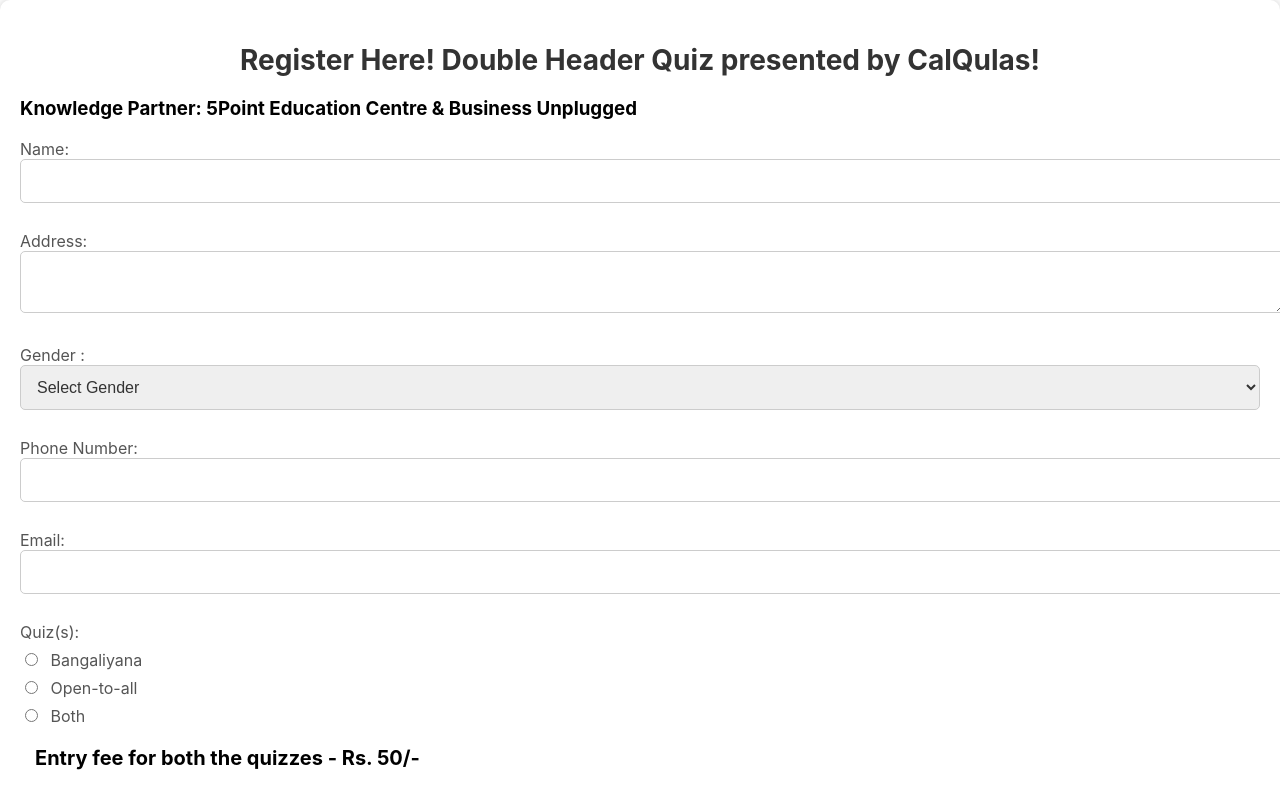
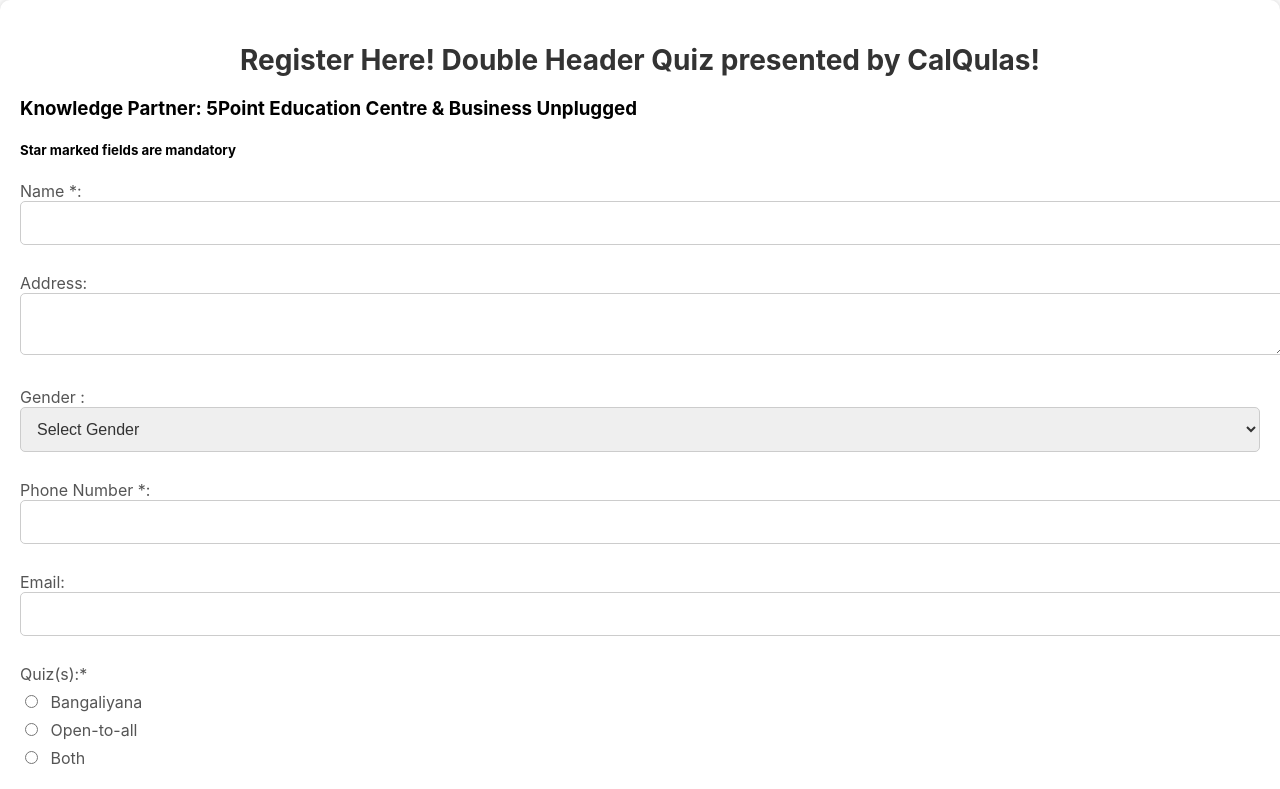
Before and after one commit to Sayan108/quiz-form-sayan, a React (Create React App) app: page / in a window 1280 px wide. Shown: the top 789 px of the page. Built offline with nearby package versions, Linux system fonts and the light colour scheme.

Commit message:
minor changes

```diff
--- a/src/Components/RegistrationForm.jsx
+++ b/src/Components/RegistrationForm.jsx
@@ -70,9 +70,10 @@
     <div className="form-container">
       <h2>Register Here! Double Header Quiz presented by CalQulas!</h2>
       <h3>Knowledge Partner: 5Point Education Centre & Business Unplugged</h3>
+      <h5>Star marked fields are mandatory</h5>
       <form name="submit-to-google-sheet" encType="multipart/form-data">
         <label>
-          Name:
+          Name *:
           <input
             type="text"
             name="name"
@@ -107,7 +108,7 @@
         </label>
 
         <label>
-          Phone Number:
+          Phone Number *:
           <input
             type="text"
             name="phone"
@@ -127,7 +128,7 @@
           />
         </label>
 
-        <label>Quiz(s):</label>
+        <label>Quiz(s):*</label>
         <label>
           <input
             type="radio"
```
